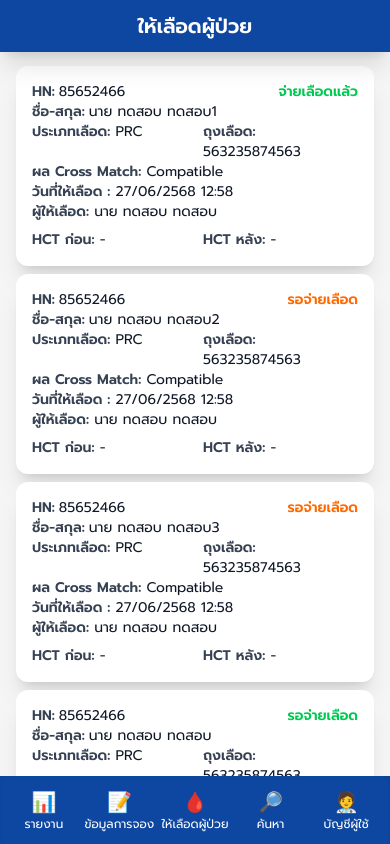
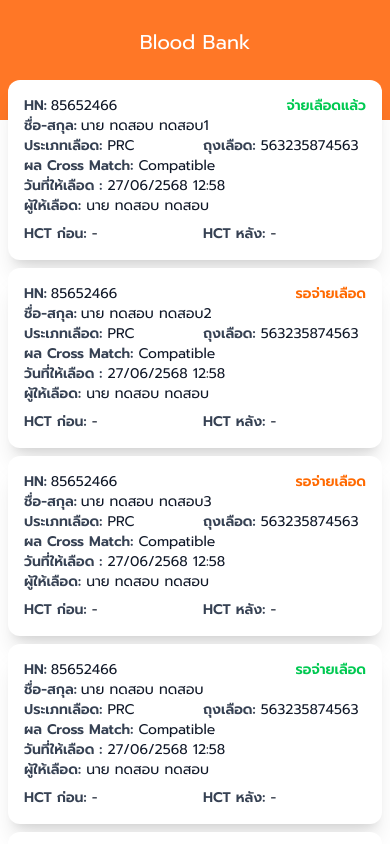
Before and after one commit to thanayut-m/Blood-Supply-System, a React (Vite) app in the folder client/: page /BloodBankGiveList in a window 390 px wide. Shown: the top 844 px of the page. Built offline with nearby package versions, Linux system fonts and the light colour scheme.

Commit message:
Refactor mobile layout and enhance Buttons component

```diff
--- a/client/src/components/Buttons.tsx
+++ b/client/src/components/Buttons.tsx
@@ -5,6 +5,7 @@ interface ButtonProps {
     type?: "button" | "submit" | "reset";
     onClick?: React.MouseEventHandler<HTMLButtonElement>;
     isSubmitting?: boolean;
+    disabled?: boolean;
 }
 
 export const Buttons = ({
@@ -14,6 +15,7 @@ export const Buttons = ({
     type = "button",
     onClick,
     isSubmitting = false,
+    disabled = false,
 }: ButtonProps) => {
     let variantClass = "";
 
@@ -26,13 +28,13 @@ export const Buttons = ({
     else if (variant === "error") variantClass = "btn-error";
     else if (variant === "square") variantClass = "btn-square";
 
-    const btnClass = `w-full ${variantClass} ${className}`;
+    const btnClass = `w-full ${variantClass} ${className} ${disabled ? 'bg-gray-300 cursor-not-allowed' : ''}`;
 
     return (
         <button
             type={type}
             onClick={onClick}
-            disabled={isSubmitting}
+            disabled={isSubmitting || disabled}
             className={btnClass}
         >
             {isSubmitting ? (
--- a/client/src/layouts/MobilePrivateLayout.tsx
+++ b/client/src/layouts/MobilePrivateLayout.tsx
@@ -1,27 +1,23 @@
-import type React from "react"
-import { MobileNavbar } from "../components/navbar/mobile/MobileNavbar"
-import { MobileFooter } from "../components/footer/mobile/MobileFooter"
+import { MobileNavbar2 } from "../components/navbar/mobile/MobileNavbar2"
 
-interface MobilePrivateLayoutProps {
+interface MobilePrivateLayout2Props {
     children: React.ReactNode
 }
 
+
 export const MobilePrivateLayout = ({
     children
-}: MobilePrivateLayoutProps) => {
+}: MobilePrivateLayout2Props) => {
     return (
-        <div className="relative min-h-screen bg-[#F5F5F5] pt-[50px] pb-[60px]">
-            <div className="fixed top-0 left-0 right-0 z-50">
-                <MobileNavbar />
+        <div className="relative h-[120px] bg-[#FF7726] px-2">
+            <div className="fixed top-0 left-0 w-full z-50">
+                <MobileNavbar2 />
             </div>
-
-            <main className="p-4">
+            <main className="pt-[80px]">
                 {children}
             </main>
+        </div>
 
-            <div className="fixed bottom-0 left-0 right-0 z-50">
-                <MobileFooter />
-            </div>
-        </div>
+
     )
 }
--- a/client/src/layouts/MobilePrivateLayout2.tsx
+++ /dev/null
@@ -1,23 +0,0 @@
-import { MobileNavbar2 } from "../components/navbar/mobile/MobileNavbar2"
-
-interface MobilePrivateLayout2Props {
-    children: React.ReactNode
-}
-
-
-export const MobilePrivateLayout2 = ({
-    children
-}: MobilePrivateLayout2Props) => {
-    return (
-        <div className="relative h-[120px] bg-[#FF7726] px-2">
-            <div className="fixed top-0 left-0 w-full z-50">
-                <MobileNavbar2 />
-            </div>
-            <main className="pt-[80px]">
-                {children}
-            </main>
-        </div>
-
-
-    )
-}
--- a/client/src/pages/BloodBankGiveList/Mobile/MobileBloodBankGiveDetail.tsx
+++ b/client/src/pages/BloodBankGiveList/Mobile/MobileBloodBankGiveDetail.tsx
@@ -1,6 +1,6 @@
 import { Buttons } from "../../../components/Buttons"
 import { useForm } from "react-hook-form";
-import { MobilePrivateLayout2 } from "../../../layouts/MobilePrivateLayout2";
+import { MobilePrivateLayout } from "../../../layouts/MobilePrivateLayout";
 import { PatientInfoCard } from "./MobileBloodBankGiveDetail/PatientInfoCard";
 import { AntibodyCard } from "./MobileBloodBankGiveDetail/AntibodyCard";
 import { AutoControlCard } from "./MobileBloodBankGiveDetail/AutoControlCard";
@@ -12,7 +12,7 @@ export const MobileBloodBankGiveDetail = () => {
     const { control } = useForm({});
     return (
         <div>
-            <MobilePrivateLayout2>
+            <MobilePrivateLayout>
                 <div className="flex flex-col gap-2">
 
                     <PatientInfoCard
@@ -43,12 +43,13 @@ export const MobileBloodBankGiveDetail = () => {
                     <BarcodeWarning />
 
                     <Buttons
-                        className="bg-gray-300 text-white py-3 px-5 rounded-3xl"
+                        className="bg-blue-500 text-white py-3 px-5 rounded-3xl"
+                        disabled
                     >
                         จ่ายโลหิต
                     </Buttons>
                 </div>
-            </MobilePrivateLayout2>
+            </MobilePrivateLayout>
         </div>
     )
 }
--- a/client/src/pages/BloodBankGiveList/Mobile/MobileBloodBankReaction.tsx
+++ b/client/src/pages/BloodBankGiveList/Mobile/MobileBloodBankReaction.tsx
@@ -1,6 +1,6 @@
 import { useState } from "react";
 import { useForm } from "react-hook-form";
-import { MobilePrivateLayout2 } from "../../../layouts/MobilePrivateLayout2";
+import { MobilePrivateLayout } from "../../../layouts/MobilePrivateLayout";
 import { BloodBagDetails } from "./MobileBloodBankReaction/BloodBagDetails";
 import { ReactionStatusRadio } from "./MobileBloodBankReaction/ReactionStatusRadio";
 import { Autocompletes } from "../../../components/MUI/Autocompletes";
@@ -88,7 +88,7 @@ export const MobileBloodBankReaction = () => {
     }
 
     return (
-        <MobilePrivateLayout2>
+        <MobilePrivateLayout>
             <div className="flex flex-col gap-2">
                 <BloodBagDetails />
                 <div>
@@ -164,6 +164,6 @@ export const MobileBloodBankReaction = () => {
                     </Buttons>
                 </div>
             </div>
-        </MobilePrivateLayout2>
+        </MobilePrivateLayout>
     );
 };
```
